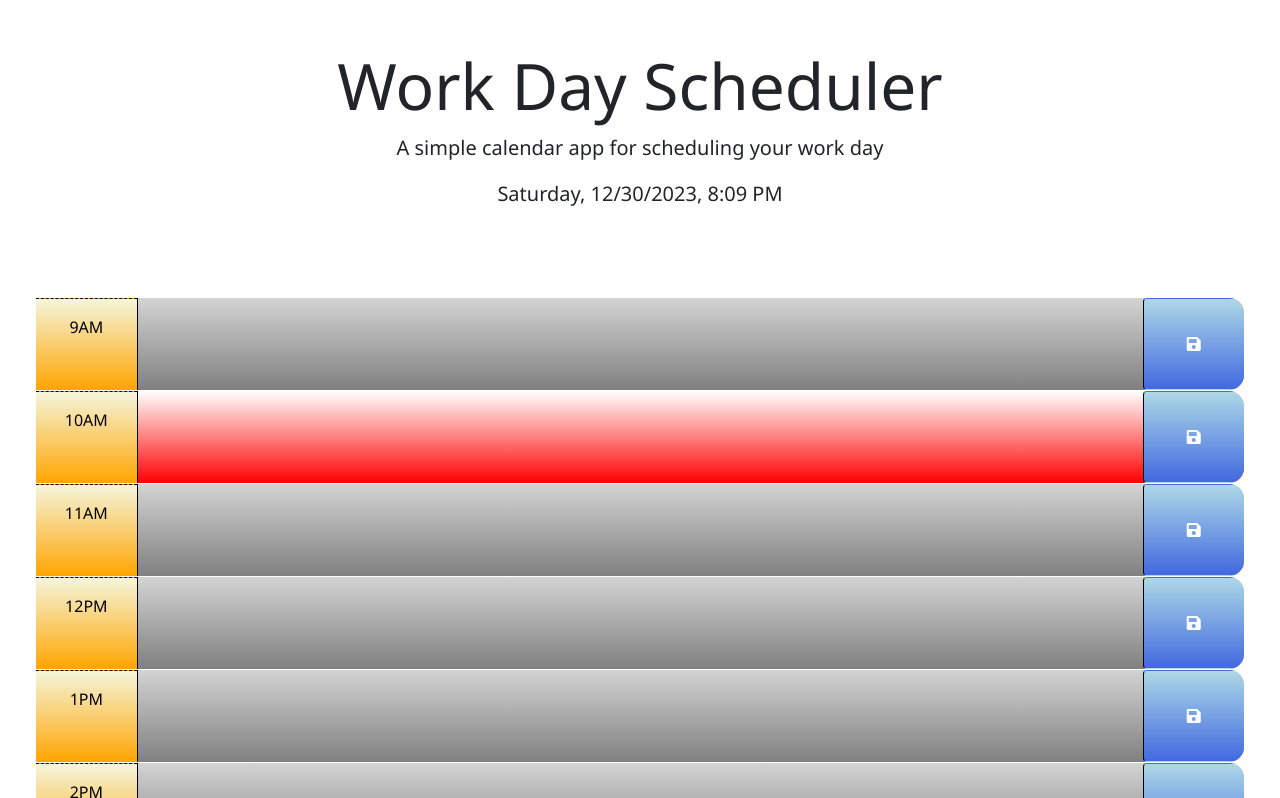
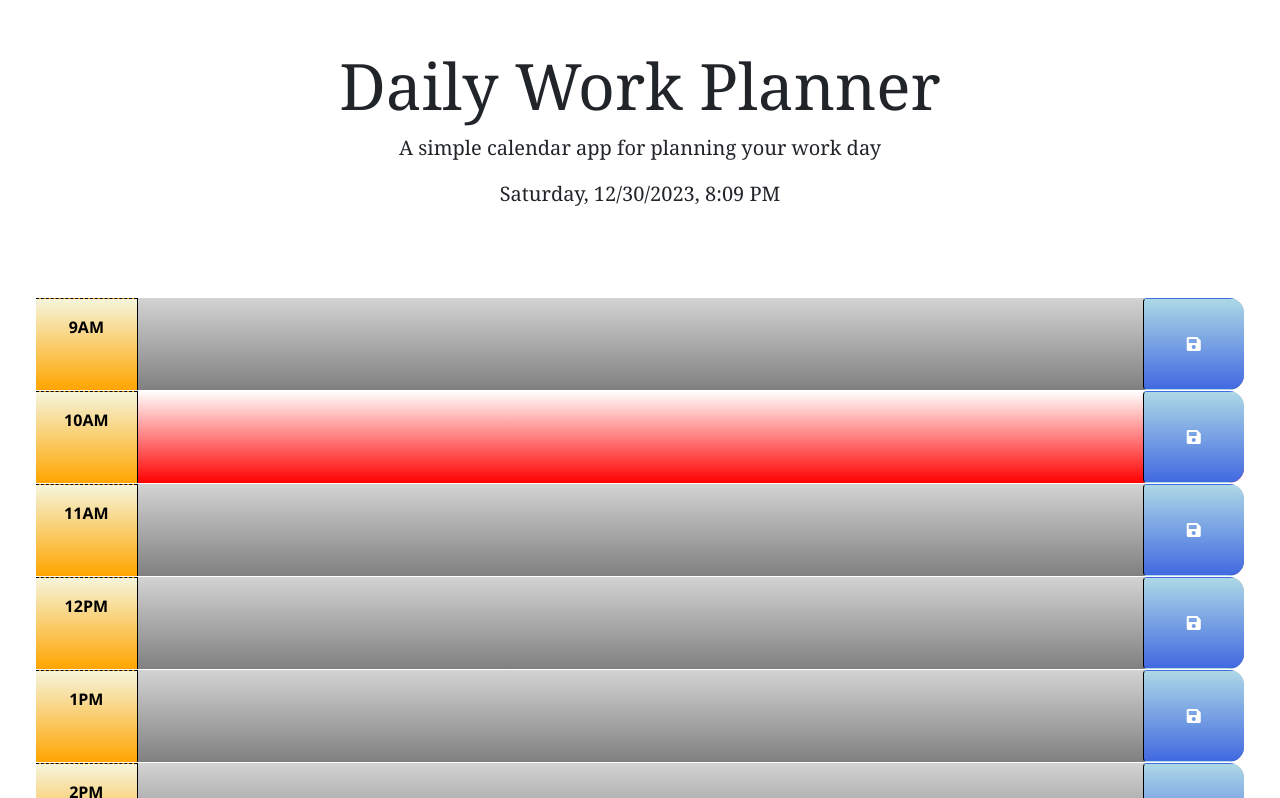
Before and after one commit to gabeharvey/daily-planner, a plain HTML site: page Develop/index.html in a window 1280 px wide. Shown: the top 798 px of the page. Drawn offline with nearby package versions, Linux system fonts and the light colour scheme.

Commit message:
minor styling changes to style.css and title change index.html

```diff
--- a/Develop/index.html
+++ b/Develop/index.html
@@ -21,13 +21,13 @@
       rel="stylesheet"
     />
     <link rel="stylesheet" href="style.css" />
-    <title>Work Day Scheduler</title>
+    <title>Daily Work Planner</title>
   </head>
 
   <body>
     <header class="p-5 mb-4">
-      <h1 class="display-3">Work Day Scheduler</h1>
-      <p class="lead">A simple calendar app for scheduling your work day</p>
+      <h1 class="display-3">Daily Work Planner</h1>
+      <p class="lead">A simple calendar app for planning your work day</p>
       <p id="currentDay" class="lead"></p>
     </header>
     <div class="container-fluid px-5">
--- a/Develop/style.css
+++ b/Develop/style.css
@@ -1,10 +1,13 @@
 body {
   font-family: 'Segoe UI', Tahoma, Geneva, Verdana, sans-serif;
   font-size: 16px;
+  font-weight: bolder;
 }
 
 header {
   text-align: center;
+  font-weight: bolder;
+  font-family: Cambria, Cochin, Georgia, Times, 'Times New Roman', serif;
 }
 
 textarea {
@@ -12,6 +15,7 @@ textarea {
   border: none;
   resize: none;
   color: #000000;
+  font-weight: bold;
   border-left: 1px solid black;
   padding: 10px;
 }
```
